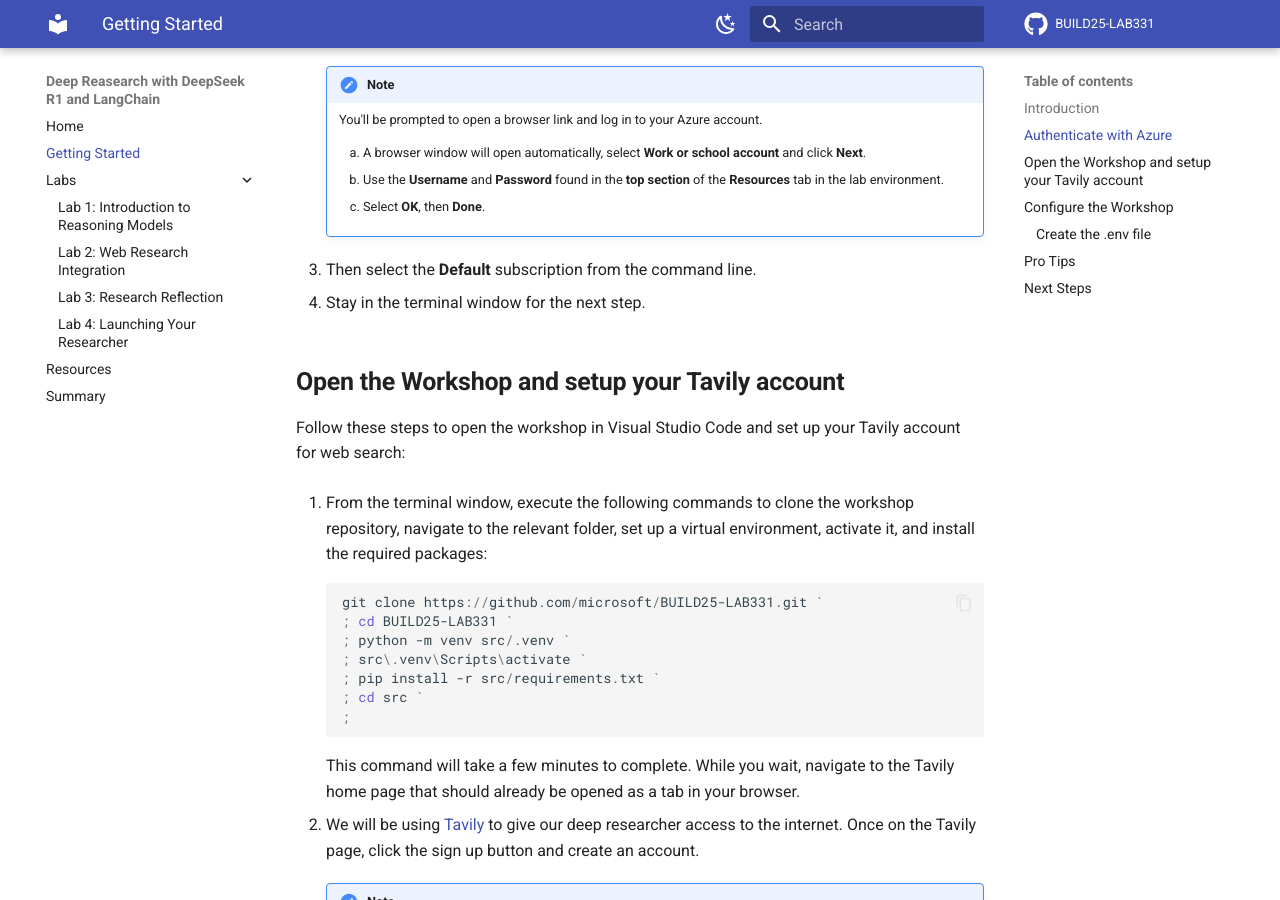
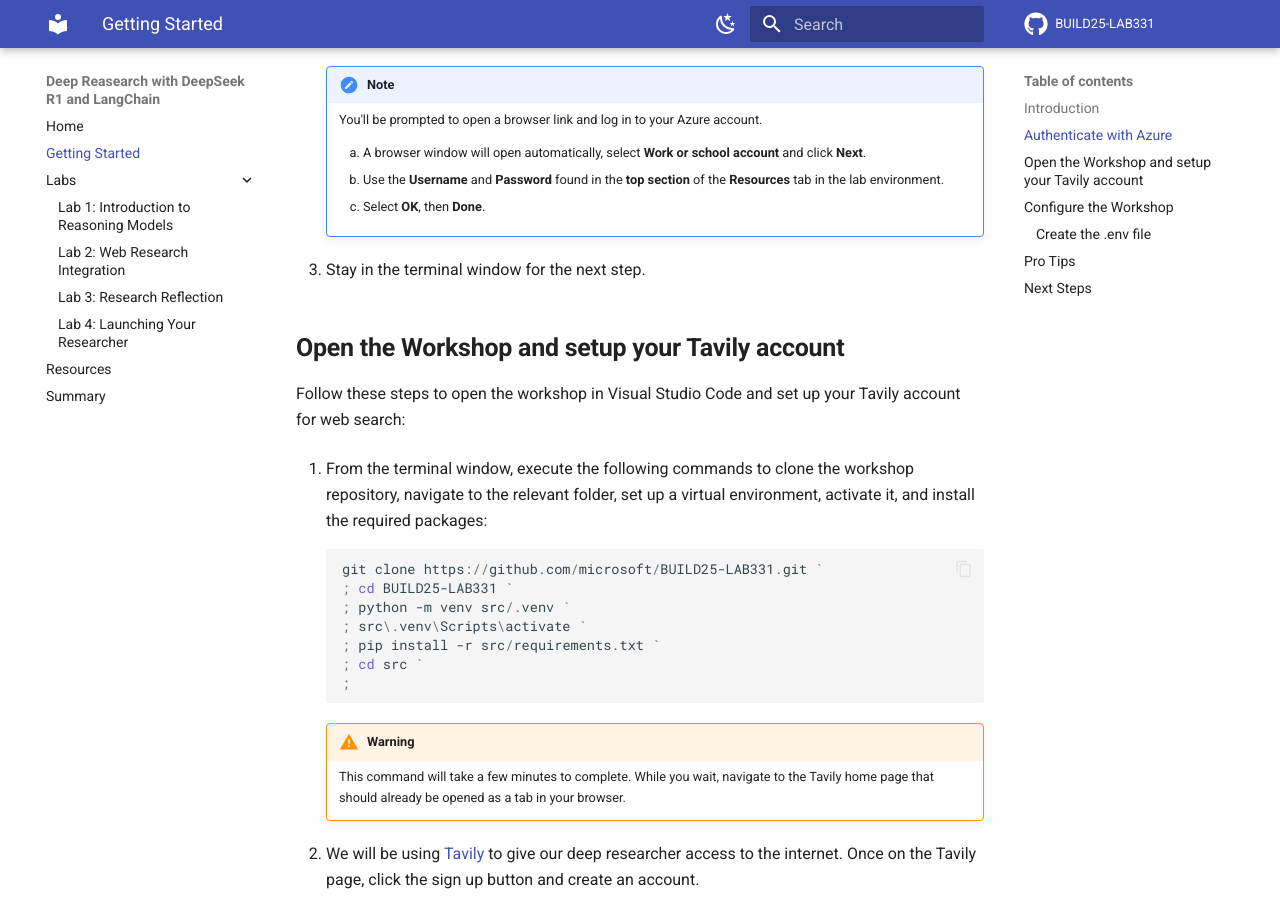
Before and after one commit to microsoft/BUILD25-LAB331, an MkDocs documentation site: the page built from docs/docs/getting-started.md, in a window 1280 px wide and 900 px high, scrolled down 812 px. Built offline with MkDocs 1.6.1 and Material for MkDocs 9.7.7, drawn with Linux system fonts in a browser that asks for light colours; comment, search, counter and statistics services are not loaded.

````diff
--- a/docs/docs/getting-started.md
+++ b/docs/docs/getting-started.md
@@ -27,13 +27,12 @@
 
             1. A browser window will open automatically, select **Work or school account** and click **Next**.
 
-            1. Use the **Username** and **Password** found in the **top section** of the **Resources** tab in the lab environment.
+            2. Use the **Username** and **Password** found in the **top section** of the **Resources** tab in the lab environment.
 
-            2. Select **OK**, then **Done**.
+            3. Select **OK**, then **Done**.
 
-    3. Then select the **Default** subscription from the command line.
 
-    4. Stay in the terminal window for the next step.
+    3. Stay in the terminal window for the next step.
 
     ## **Open the Workshop and setup your Tavily account**
 
@@ -52,7 +51,8 @@
         ;
         ```
 
-        This command will take a few minutes to complete. While you wait, navigate to the Tavily home page that should already be opened as a tab in your browser.
+        !!! warning
+            This command will take a few minutes to complete. While you wait, navigate to the Tavily home page that should already be opened as a tab in your browser.
 
 
     2. We will be using [Tavily](https://tavily.com/) to give our deep researcher access to the internet. Once on the Tavily page, click the sign up button and create an account.
````
Also changed, not shown: docs/docs/lab-4-launch-researcher.md (+1 -1 lines).
